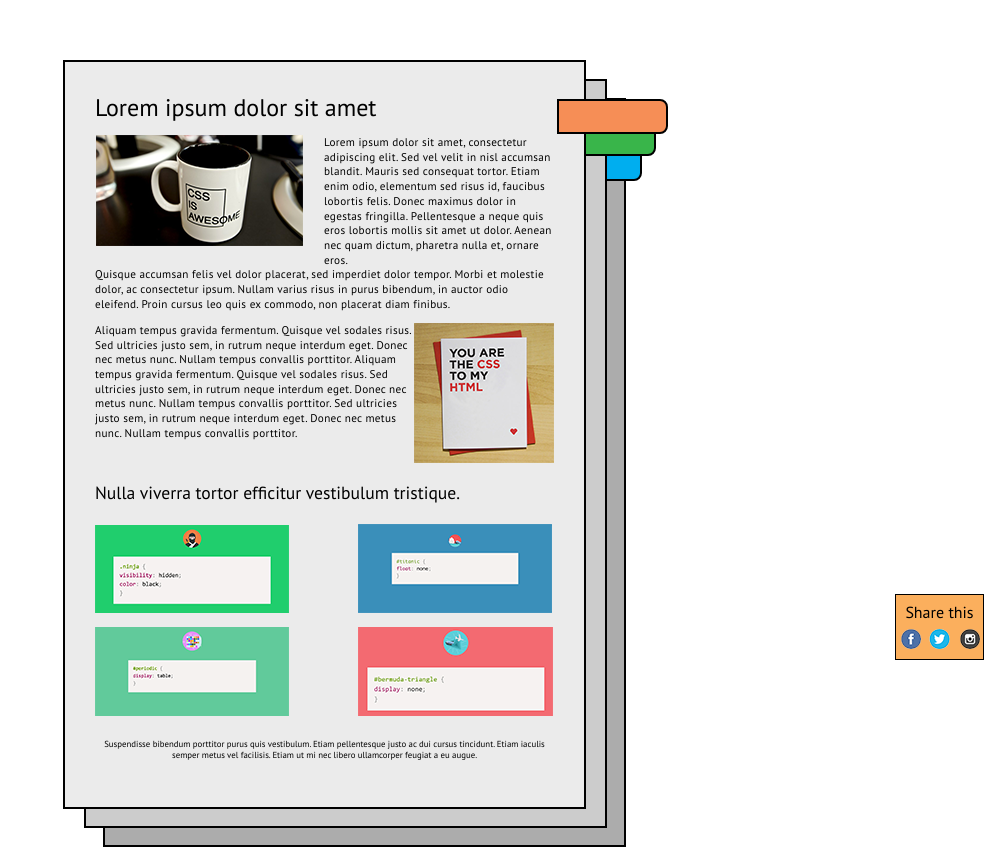
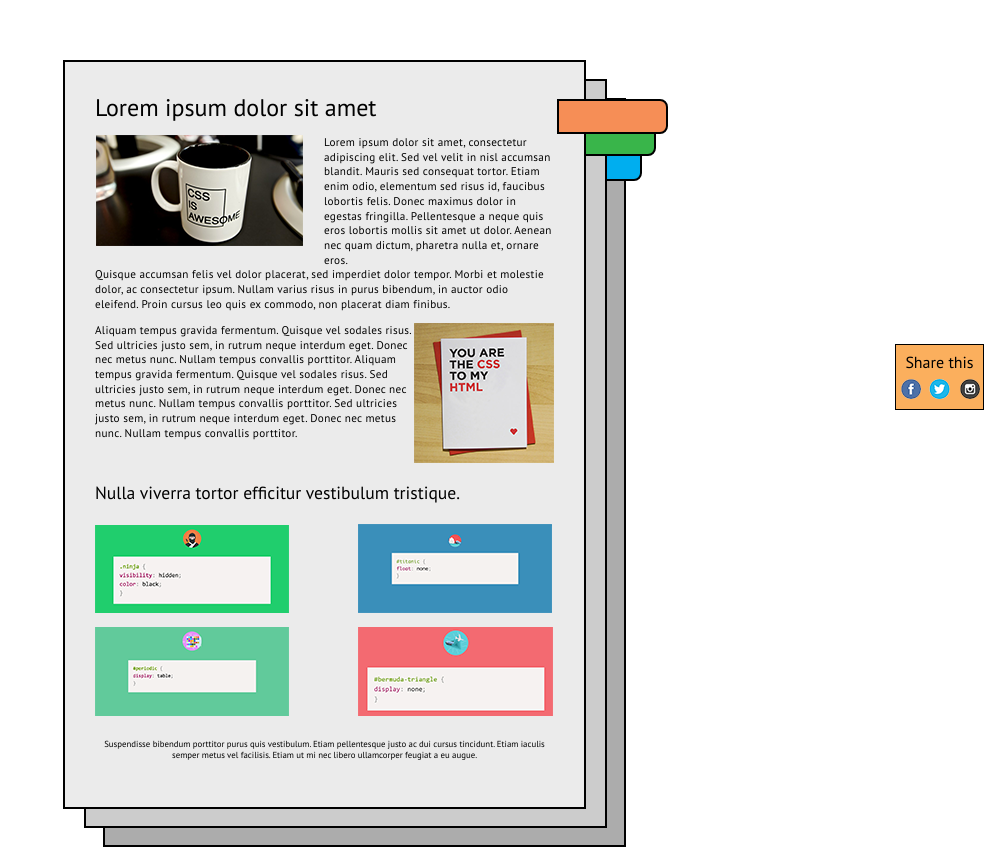
Before and after one commit to selenasunny/positioning_and_floats, a plain HTML site: page index.html in a window 1280 px wide. Shown: the part 140-987 px from the top of the page, without its empty margins (296-1280 px from the left). Drawn offline with Linux system fonts and the light colour scheme.

Commit message:
positioning_and_floats:update static-block

```diff
--- a/css/style.css
+++ b/css/style.css
@@ -131,7 +131,7 @@ h1 {
 .static-block {
 	position: fixed;
 	right: 0;
-	bottom: 0;
+	bottom: 250px;
 	background-color: #FBAF5D;
 	border: 1px solid black;
 	text-align: center;
```
